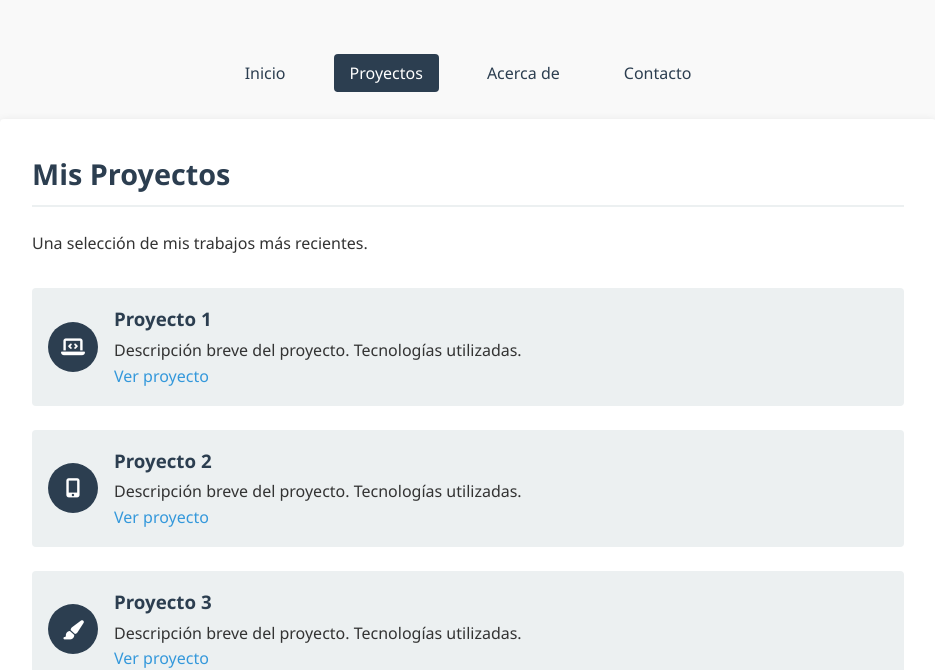
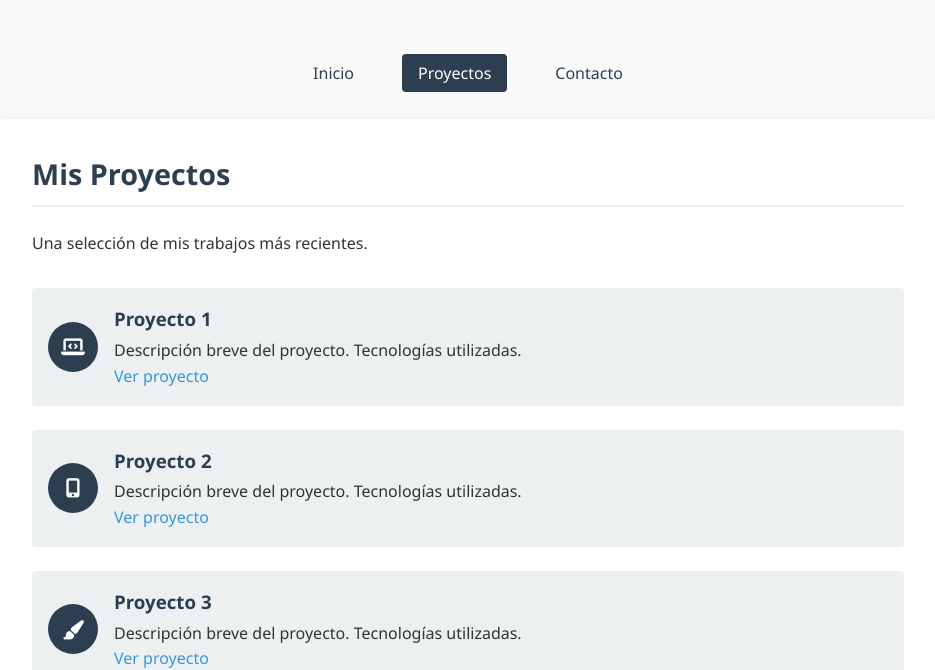
Before and after one commit to me-qui/me-qui.github.io, a plain HTML site: page projects.html in a window 1280 px wide. Shown: the part 151-821 px from the top of the page, without its empty margins (172-1107 px from the left). Drawn offline with Linux system fonts and the light colour scheme.

Commit message:
Update projects.html

```diff
--- a/projects.html
+++ b/projects.html
@@ -18,7 +18,6 @@
             <ul class="nav-links">
                 <li><a href="index.html">Inicio</a></li>
                 <li><a href="projects.html">Proyectos</a></li>
-                <li><a href="about.html">Acerca de</a></li>
                 <li><a href="contact.html">Contacto</a></li>
             </ul>
         </nav>
```
